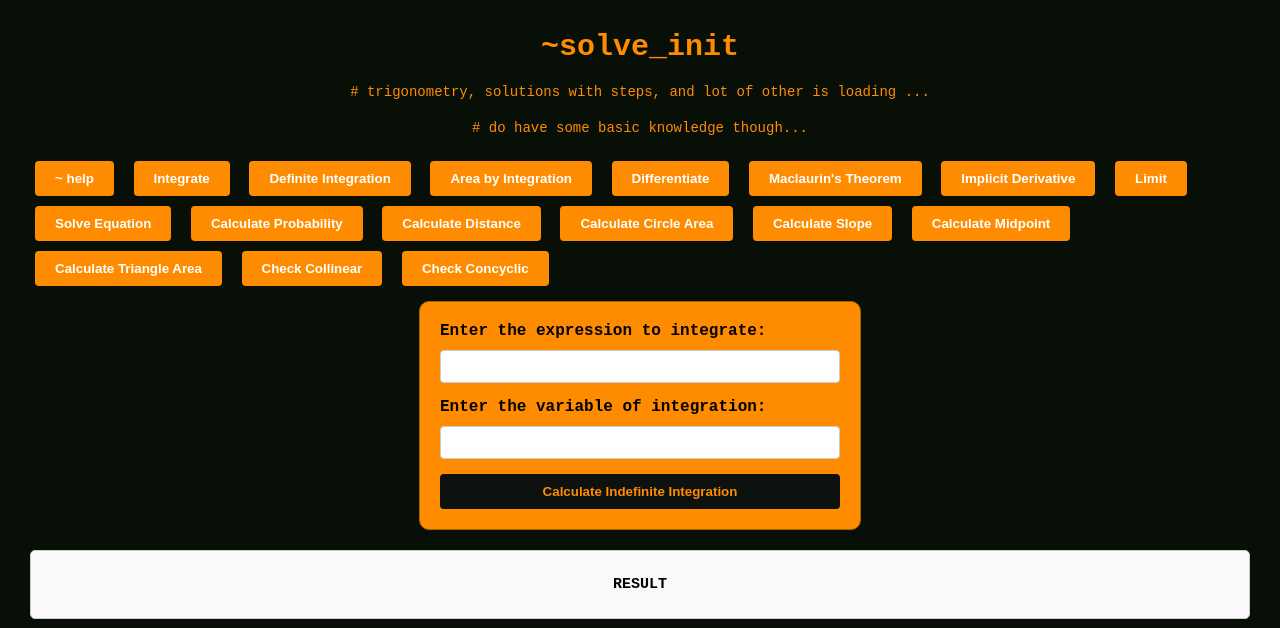
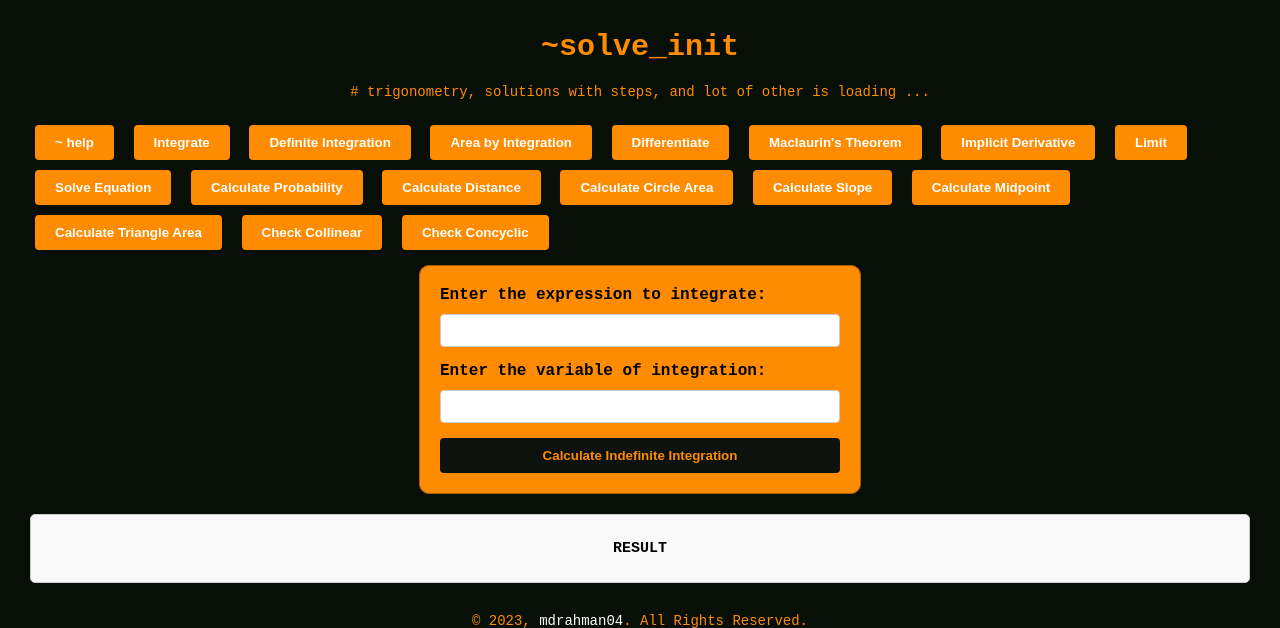
Before and after one commit to mdrahman04/solve_init, a Flask app: page / in a window 1280 px wide. Shown: the top 628 px of the page. Run offline with Flask 3, Linux system fonts and the light colour scheme.

Commit message:
update 1.1

```diff
--- a/templates/index.html
+++ b/templates/index.html
@@ -241,9 +241,8 @@
 
 <body>
     <h1>~solve_init</h1>
+
 	<h3># trigonometry, solutions with steps, and lot of other is loading ...</h3>
-
-	<h3># do have some basic knowledge though...</h3>
 
     <!-- Buttons to select the desired form -->
 	<button onclick="showForm('help-id')">~ help</button>
```
